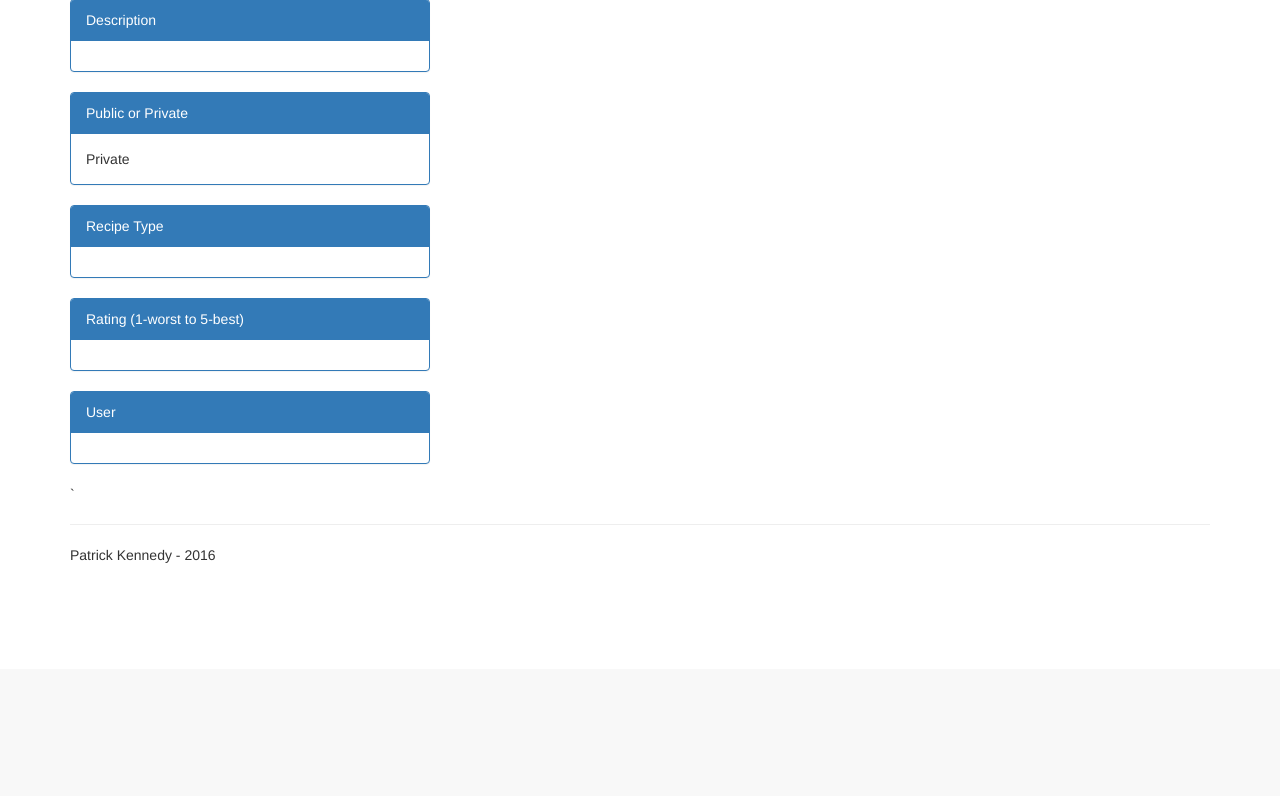
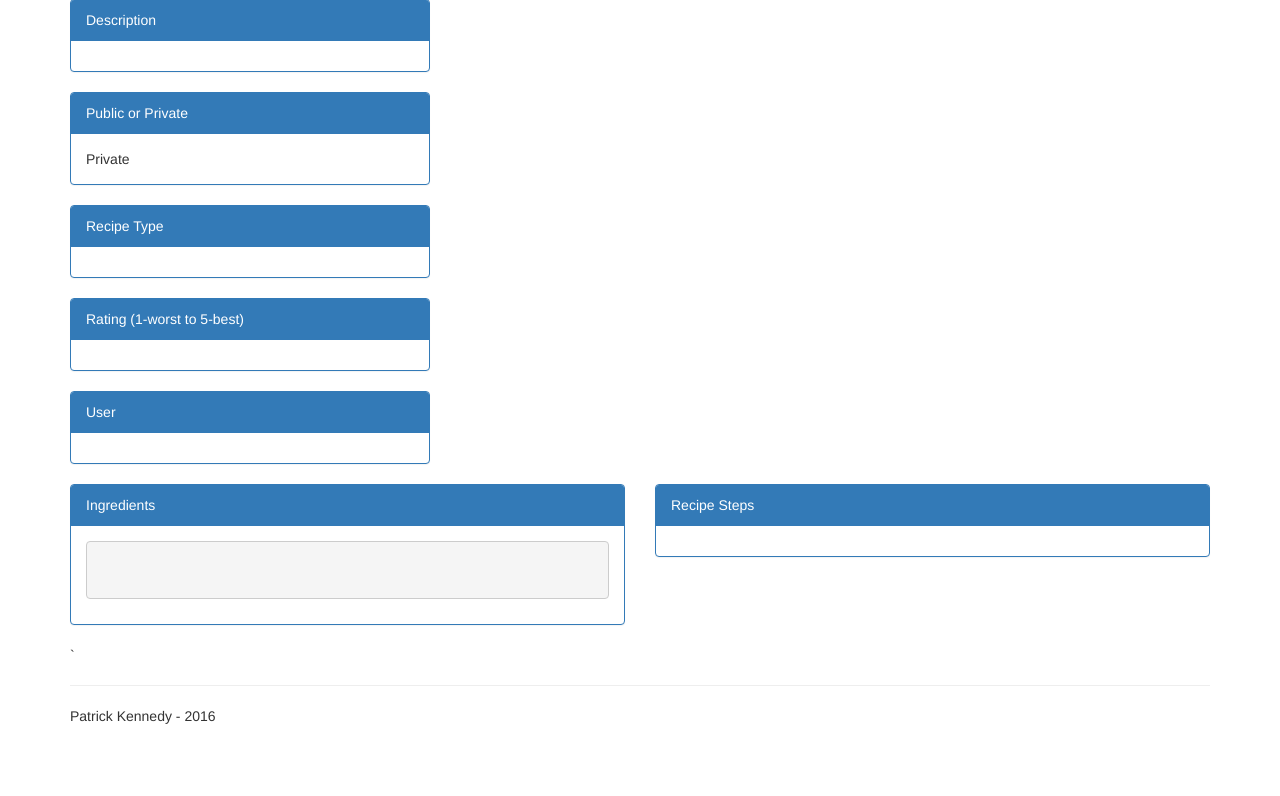
Before and after one commit to PatrickVienne/Docker-Flask-nginx, a Flask app: template web/project/templates/recipe_detail.html in a window 1280 px wide. Shown: the part 131-927 px from the top of the page. Before the commit the page ends 694 px from the top, so only its background shows below. Run offline with Flask 2, Linux system fonts and the light colour scheme; the template is opened without the code that fills it, so the values that code supplies are empty; some libraries are stand-ins or nearby versions.

Commit message:
Added ingredients and recipe steps to Recipe model; Added script for generating environment variables for Postgres container

```diff
--- a/web/project/recipes/forms.py
+++ b/web/project/recipes/forms.py
@@ -2,7 +2,7 @@
 
 
 from flask_wtf import Form
-from wtforms import StringField, BooleanField, RadioField, IntegerField
+from wtforms import StringField, BooleanField, RadioField, IntegerField, TextAreaField
 from wtforms.validators import DataRequired, NumberRange
 from flask_wtf.file import FileField, FileAllowed, FileRequired
 from project import images
@@ -21,3 +21,5 @@ class AddRecipeForm(Form):
                              default='Dinner')
     recipe_rating = IntegerField('Recipe Rating', validators=[NumberRange(min=1, max=5, message='Rating must be between 1 and 5!')])
     recipe_image = FileField('Recipe Image', validators=[FileRequired(), FileAllowed(images, 'Images only!')])
+    recipe_ingredients = TextAreaField('Recipe Ingredients', validators=[DataRequired()], render_kw={"rows": 12, "cols": 100})
+    recipe_steps = TextAreaField('Recipe Steps', validators=[DataRequired()], render_kw={"rows": 12, "cols": 100})
--- a/web/project/recipes/views.py
+++ b/web/project/recipes/views.py
@@ -73,7 +73,9 @@ def add_recipe():
                                 filename,
                                 url,
                                 form.recipe_type.data,
-                                form.recipe_rating.data or None)
+                                form.recipe_rating.data,#  or None,
+                                form.recipe_ingredients.data,
+                                form.recipe_steps.data)
             db.session.add(new_recipe)
             db.session.commit()
             flash('New recipe, {}, added!'.format(new_recipe.recipe_title), 'success')
--- a/web/project/templates/add_recipe.html
+++ b/web/project/templates/add_recipe.html
@@ -16,6 +16,8 @@
       {{ render_boolean_field(form.recipe_public) }}
       {{ render_field(form.recipe_rating) }}
       {{ render_field(form.recipe_image) }}
+      {{ render_field(form.recipe_ingredients) }}
+      {{ render_field(form.recipe_steps) }}
     </dl>
     <button class="btn btn-sm btn-success" type="submit">Add Recipe</button>
   </form>
--- a/web/project/templates/recipe_detail.html
+++ b/web/project/templates/recipe_detail.html
@@ -45,6 +45,26 @@
     </div>
   </div>
 
+  <div class="row">
+    <div class="col-md-6">
+      <div class="panel panel-primary">
+        <div class="panel-heading">Ingredients</div>
+        <div class="panel-body">
+          <pre>
+            {{ recipe.Recipe.ingredients }}
+          </pre>
+        </div>
+      </div>
+    </div>
+
+    <div class="col-md-6">
+      <div class="panel panel-primary">
+        <div class="panel-heading">Recipe Steps</div>
+        <div class="panel-body">{{ recipe.Recipe.recipe_steps }}</div>
+      </div>
+    </div>
+  </div>
+
 </div>`
 
 {% endblock %}
```
Also changed, not shown: web/create_postgres_env_file.py (added, +7 -0 lines), web/project/models.py (+7 -4 lines), 1 other file.
